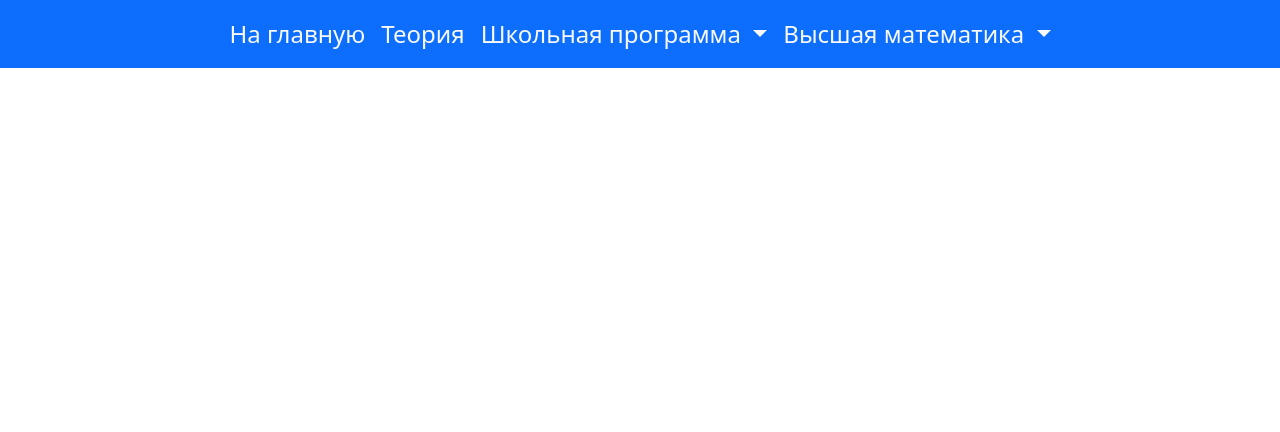
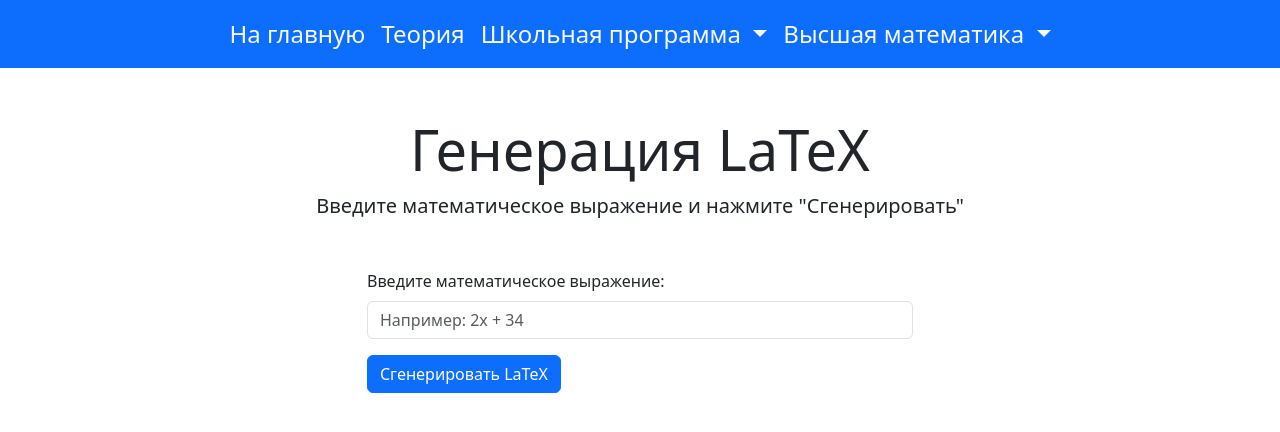
Before and after one commit to sariya23/generate_math_problems, a Flask app: page /higher_math/integrals in a window 1280 px wide. Shown: the top 432 px of the page. Run offline with Flask 3, Linux system fonts and the light colour scheme; some libraries are stand-ins or nearby versions.

Commit message:
Generate latex

```diff
--- a/app.py
+++ b/app.py
@@ -1,6 +1,6 @@
-from flask import Flask
+from flask import Flask, request
 from flask import render_template
-
+from sympy import sympify, latex
 
 app = Flask(__name__)
 
@@ -35,6 +35,18 @@ def integrals():
     return render_template('higher_math/integrals.html')
 
 
+@app.route('/generate_integrals', methods=['POST'])
+def generate_integrals():
+    data = request.form.get('data')
+    print(data)
+    try:
+        latex_equation = latex(data)
+
+        return render_template('higher_math/integrals.html', latex_equation=latex_equation, error=None)
+    except Exception as e:
+        return render_template('higher_math/integrals.html', latex_equation=None, error=str(e))
+
+
 @app.route('/higher_math/derivatives')
 def derivatives():
     return render_template('in_dev.html', page_name='Производные')
--- a/templates/higher_math/integrals.html
+++ b/templates/higher_math/integrals.html
@@ -1 +1,29 @@
 {% extends 'base.html' %}
+{% block content %}
+<div class="container mt-5">
+    <div class="text-center">
+        <h1 class="display-4">Генерация LaTeX</h1>
+        <p class="lead">Введите математическое выражение и нажмите "Сгенерировать"</p>
+    </div>
+
+    <div class="row mt-5">
+        <div class="col-md-6 mx-auto">
+            <form id="dataForm" method="POST" action="/generate_integrals">
+                <div class="mb-3">
+                    <label for="dataInput" class="form-label">Введите математическое выражение:</label>
+                    <input type="text" class="form-control" name="data" id="dataInput" placeholder="Например: 2x + 34" required>
+                </div>
+                <button type="submit" class="btn btn-primary">Сгенерировать LaTeX</button>
+            </form>
+            <div id="result" class="mt-3">
+                {% if latex_equation %}
+                    <p>Сгенерированное уравнение в LaTeX: \[ {{ latex_equation }} \]</p>
+                {% endif %}
+                {% if error %}
+                    <p style="color: red;">Ошибка: {{ error }}</p>
+                {% endif %}
+            </div>
+        </div>
+    </div>
+</div>
+{% endblock %}
```
